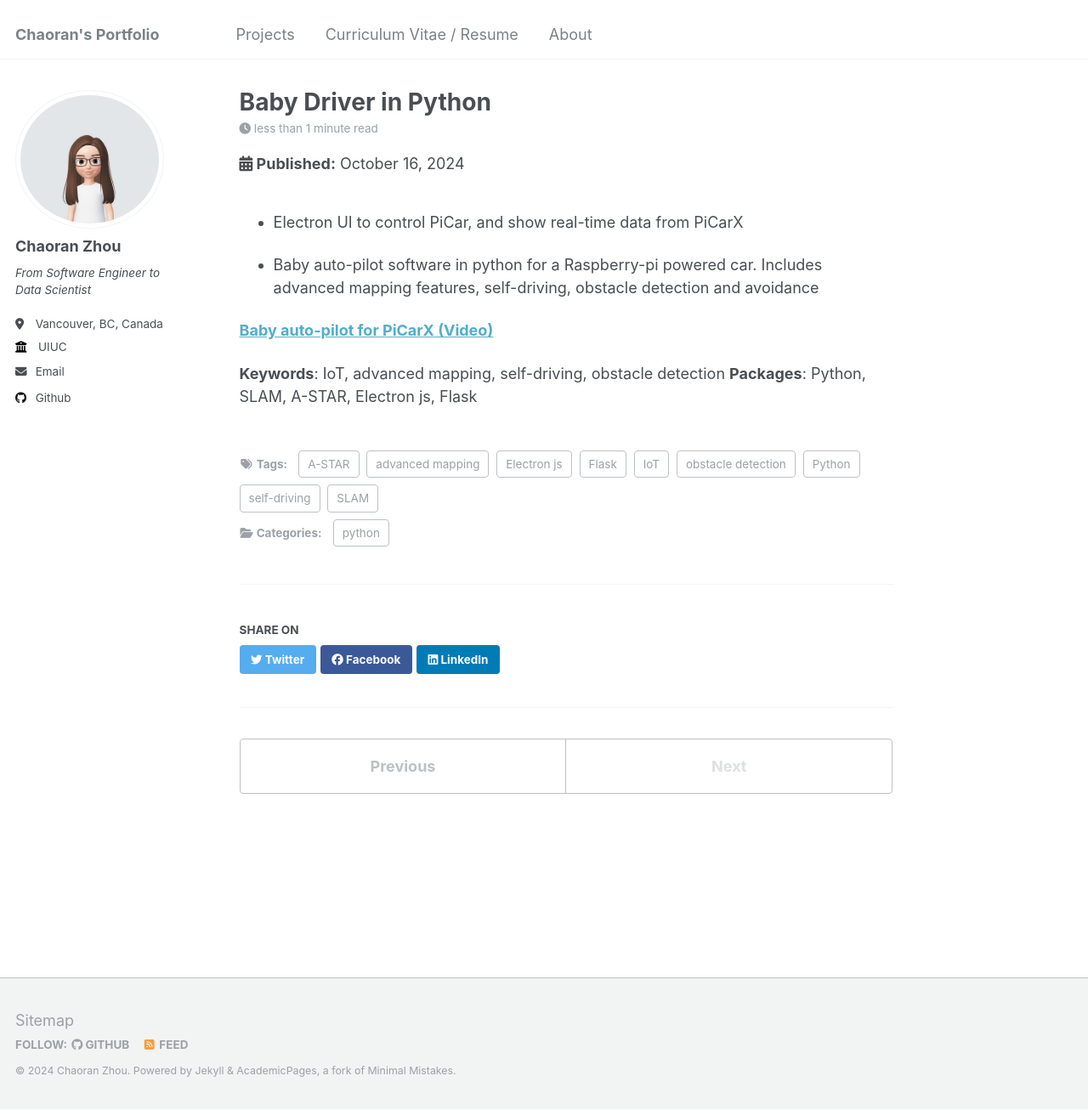
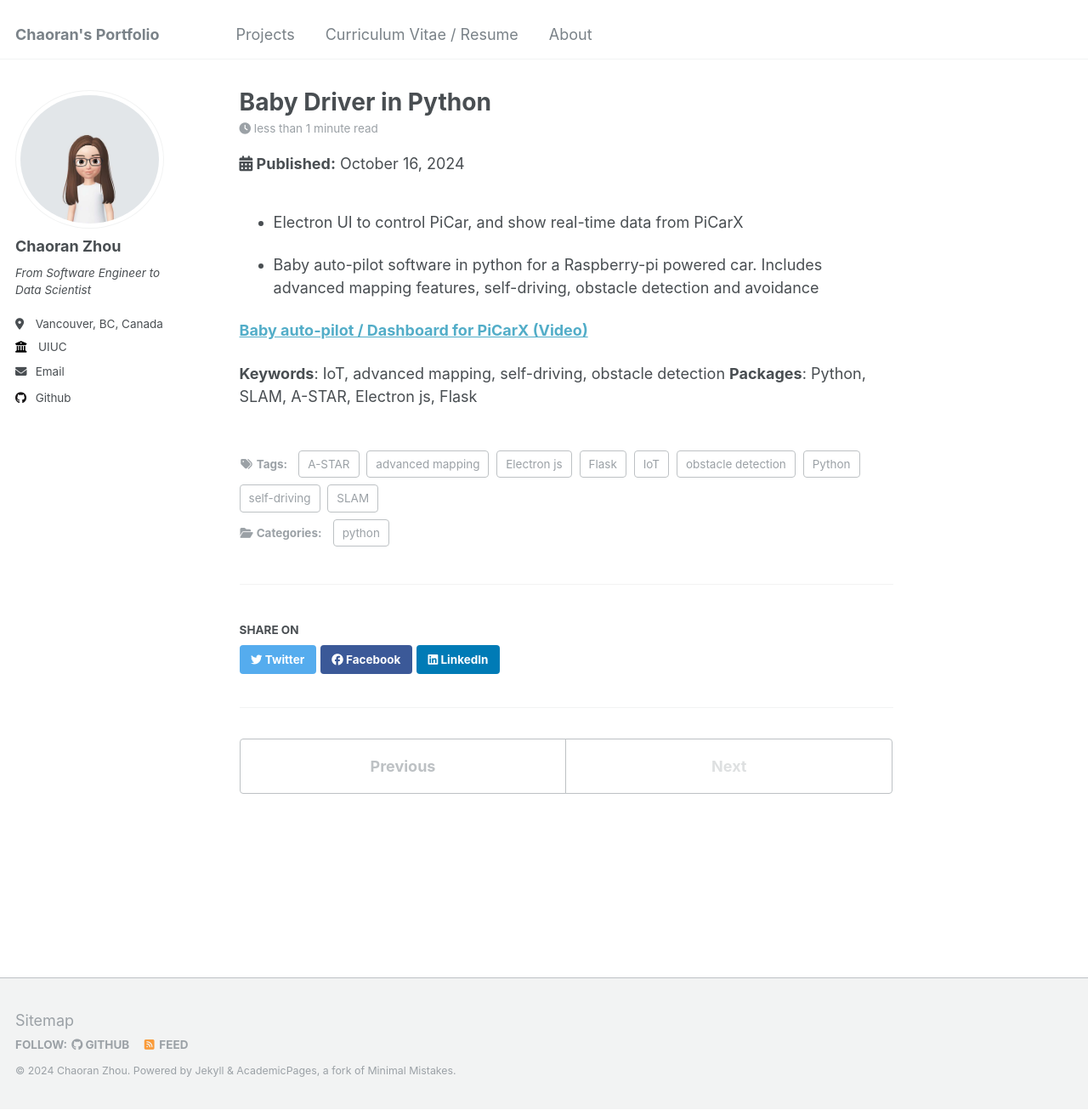
Before and after one commit to ranranrunforit/ranranrunforit.github.io, a Jekyll site: the page built from _projects/project-10.md, in a window 1280 px wide and 1306 px high. Shown: the whole window at 85% size. Built offline with Jekyll 4.4.1, drawn with Linux system fonts in a browser that asks for light colours.

Commit message:
Update project-10.md

```diff
--- a/_projects/project-10.md
+++ b/_projects/project-10.md
@@ -1,6 +1,6 @@
 ---
 title: "Baby Driver in Python"
-excerpt: "A collection of Internet of Things projects that I have completed. <br/><img src='/images/movie.png'>"
+excerpt: "A collection of Internet of Things projects that I have completed. <br/><img src='/images/PiCarX.png'>"
 collection: projects
 date: 2024-10-16
 category: python
@@ -22,7 +22,7 @@
 
 - Baby auto-pilot software in python for a Raspberry-pi powered car. Includes advanced mapping features, self-driving, obstacle detection and avoidance
 
-**[Baby auto-pilot for PiCarX (Video)](https://youtu.be/xW_e4IPZ7Xk)**
+**[ Baby auto-pilot / Dashboard for PiCarX (Video)](https://youtu.be/xW_e4IPZ7Xk)**
 
 **Keywords**: IoT, advanced mapping, self-driving, obstacle detection
 **Packages**: Python, SLAM, A-STAR, Electron js, Flask
```
